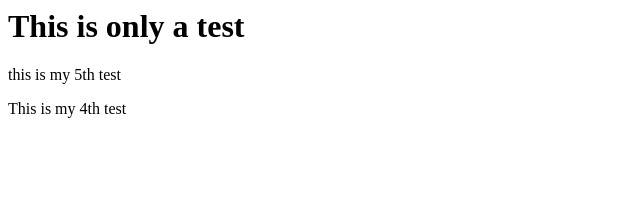
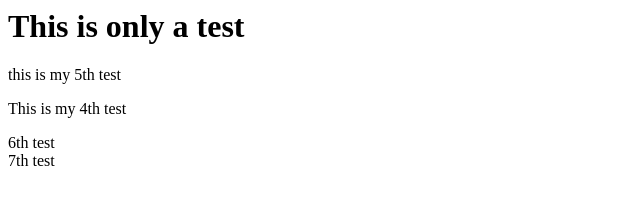
Before and after one commit to pebutler3/test123, a plain HTML site: page index.html in a window 1280 px wide. Shown: the whole page, without its empty margins (0-640 px from the left). Drawn offline with Linux system fonts and the light colour scheme.

Commit message:
6th test

```diff
--- a/index.html
+++ b/index.html
@@ -2,4 +2,6 @@
   <h1>This is only a test</h1>
   <div>this is my 5th test</div>
   <p>This is my 4th test</p>
+  <div>6th test</div>
+  <div>7th test</div>
 </div>
```
